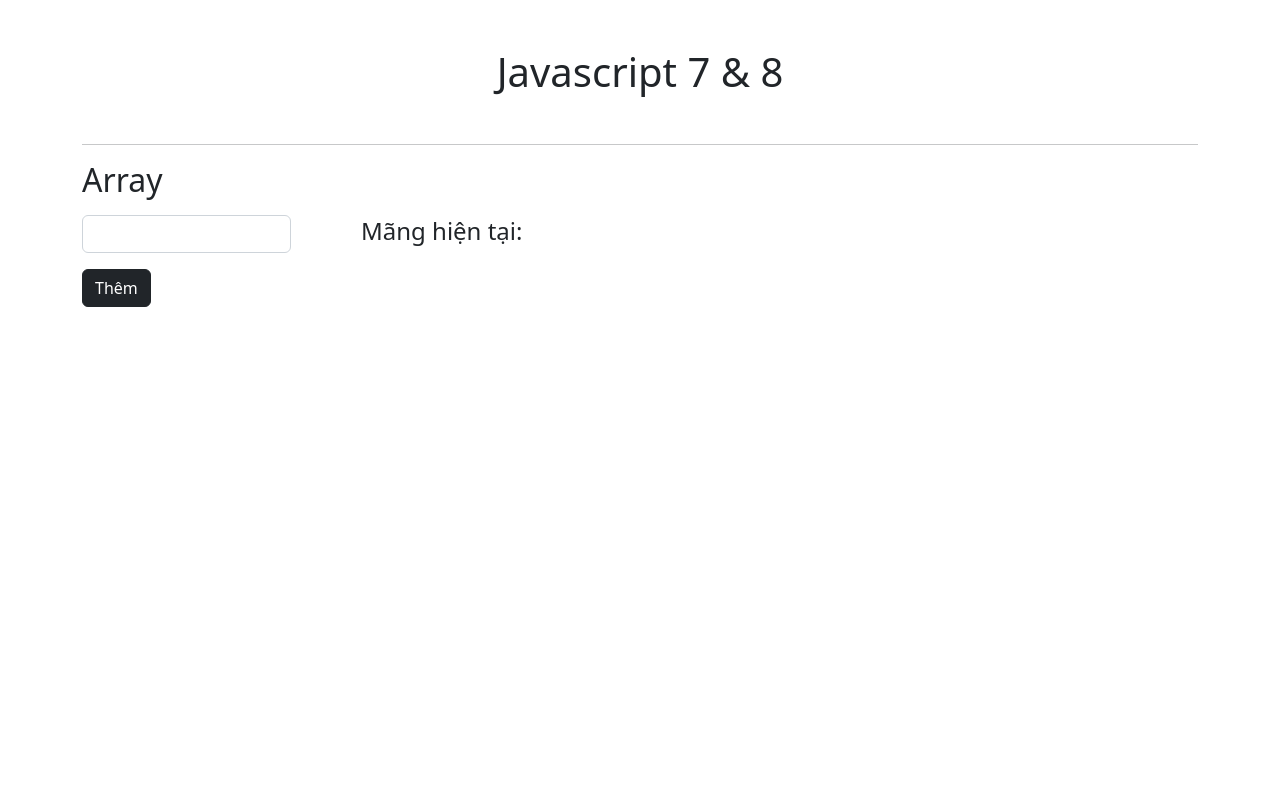
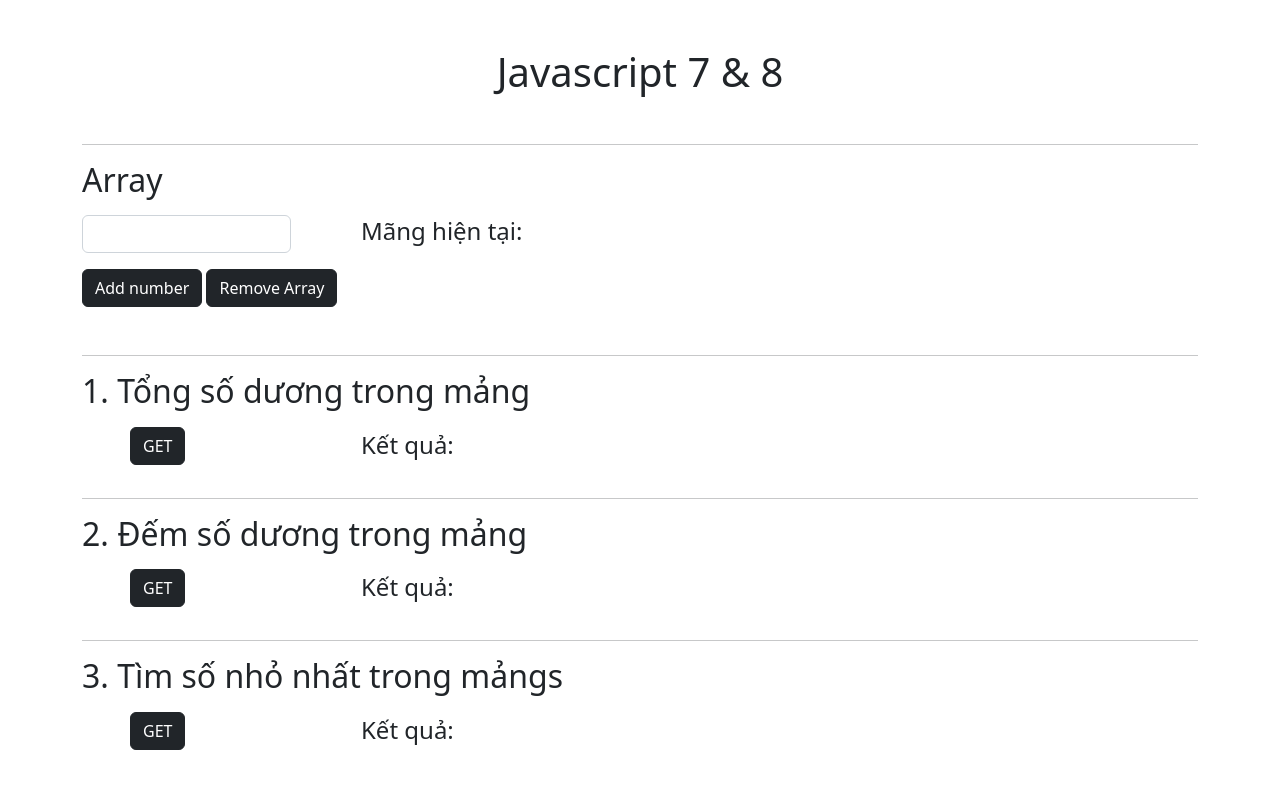
Before and after one commit to ngthtrong204/Javascript7-8, a plain HTML site: page index.html in a window 1280 px wide. Drawn offline with nearby package versions, Linux system fonts and the light colour scheme.

Commit message:
done 1 2 3

```diff
--- a/index.html
+++ b/index.html
@@ -23,15 +23,53 @@
 <hr>
 <h2>Array</h2>
 <div class="d-flex">
-
   <div class="mb-3 w-25">
-    <input type="number" id="" class="form-control w-75 mt-2" placeholder="">
-    <button class="btn btn-dark my-3" >Thêm</button>
+    <input type="number" id="inputNumber" class="form-control w-75 mt-2" placeholder="">
+    <button class="btn btn-dark my-3" id="addNumber">Add number</button>
+    <button class="btn btn-dark my-3" id="removeMainArray">Remove Array</button>
   </div>
   <div class="w-75 ">
-    <h4 class="">Mãng hiện tại: <span id="mainArray" class="fw-normal fs-6 bg-dark text-white p-3 rounded-5" style="line-height: 55px;"></span></h4>
+    <h4 class="">Mãng hiện tại: <span id="displaymainArray" class="fw-normal fs-6 text-white p-3 rounded-5" style="line-height: 55px;"></span></h4>
   </div>
+</div>
+<!-- Tổng các số dương trong mảng -->
 
+<hr>
+<h2>1. Tổng số dương trong mảng </h2>
+<div class="d-flex">
+  <div class="mb-3 w-25">
+    <button class="btn btn-dark mt-2 mx-5" onclick="b1()">GET</button>
+  </div>
+  <div class="w-75 ">
+    <h4 class="">Kết quả: <span id="kq1" class="fw-bold fs-5 " style="line-height: 55px;"></span></h4>
+  </div>
+</div>
+
+<!-- Đếm các số dương trong mảng -->
+
+<hr>
+<h2>2. Đếm số dương trong mảng </h2>
+<div class="d-flex">
+  <div class="mb-3 w-25">
+    <button class="btn btn-dark mt-2 mx-5" onclick="b2()">GET</button>
+  </div>
+  <div class="w-75 ">
+    <h4 class="">Kết quả: <span id="kq2" class="fw-bold fs-5 " style="line-height: 55px;"></span></h4>
+  </div>
+</div>
+
+
+<!-- Đếm các số dương trong mảng -->
+
+<hr>
+<h2>3. Tìm số nhỏ nhất trong mảngs </h2>
+<div class="d-flex">
+  <div class="mb-3 w-25">
+    <button class="btn btn-dark mt-2 mx-5" onclick="b3()">GET</button>
+  </div>
+  <div class="w-75 ">
+    <h4 class="">Kết quả: <span id="kq3" class="fw-bold fs-5 " style="line-height: 55px;"></span></h4>
+  </div>
 </div>
 
 
--- a/js/index.js
+++ b/js/index.js
@@ -1,5 +1,72 @@
-let mainArray = document.getElementById("mainArray");
-// if (mainArray.innerHTML) { } else {
-//     mainArray.classList.remove("bg-dark")
-// }
-mainArray.innerText ? {} : mainArray.classList.remove("bg-dark");
+//CSS cho mảng chính
+let displayMainArray = document.getElementById("displaymainArray");
+
+let mainArray = [];
+
+//Fnc add number
+document.querySelector("#addNumber").addEventListener("click", () => {
+    let inputNumber = +document.getElementById("inputNumber").value;
+    mainArray.push(inputNumber);
+    displayMainArray.innerHTML = mainArray.join(", ")
+    displayMainArray.innerHTML ? displayMainArray.classList.add("bg-dark") : {}
+    document.getElementById("inputNumber").value = "";
+})
+//Button remove
+document.getElementById("removeMainArray").onclick = () => {
+    mainArray.splice(0, mainArray.length);
+    displayMainArray.classList.remove("bg-dark");
+}
+
+//**************Bài 1******************//
+function b1() {
+    let kq = document.getElementById("kq1")
+    if (mainArray[0]) {
+        let sum = 0;
+        mainArray.forEach((number) => {
+            if (number > 0) {
+                sum += number;
+            }
+        })
+        kq.innerHTML = sum
+        console.log(mainArray);
+    } else {
+        kq.innerHTML = "";
+        alert("Chưa có giá trị trong mảng")
+    }
+}
+//**************Bài 2******************//
+function b2() {
+    let kq = document.getElementById("kq2")
+    if (mainArray[0]) {
+        let demSoDuong = 0;
+        for (let i = 0; i < mainArray.length; i++) {
+            if (mainArray[i] > 0) {
+                demSoDuong += 1
+            }
+        }
+        // mainArray.forEach((number) => {
+        //     if (number > 0) {
+        //         demSoDuong += 1;
+        //     }
+        // })
+        kq.innerHTML = demSoDuong
+        console.log(mainArray);
+    } else {
+        kq.innerHTML = "";
+        alert("Chưa có giá trị trong mảng")
+    }
+}
+
+//**************Bài 3******************//
+function b3() {
+    let kq = document.querySelector("#kq3")
+    if (mainArray[0]){
+        //Cách1
+        kq.innerHTML = Math.min(...mainArray)
+        //Cách 2
+    } else {
+        kq.innerHTML = "";
+        alert("Chưa có giá trị trong mảng")
+
+    }
+}
```
